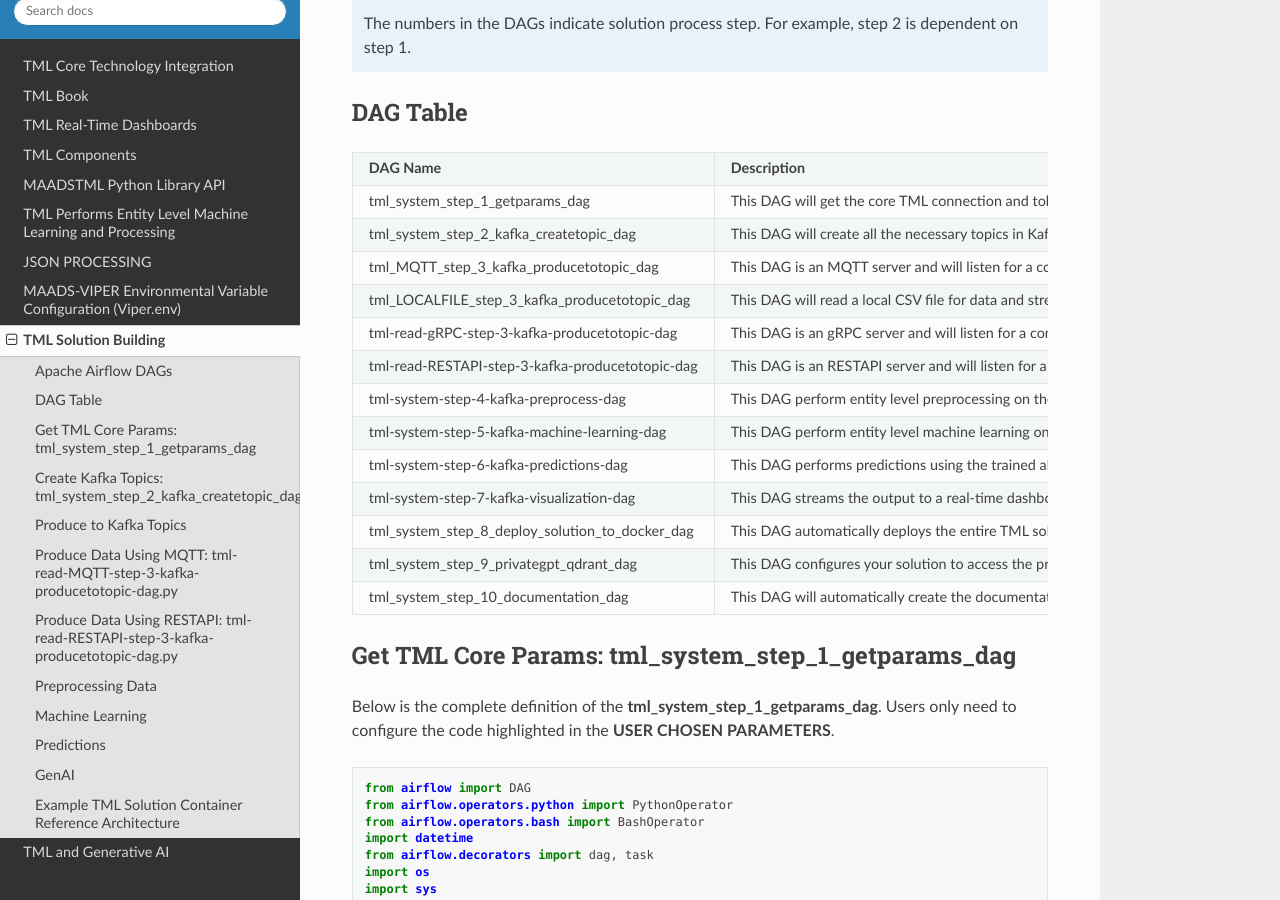
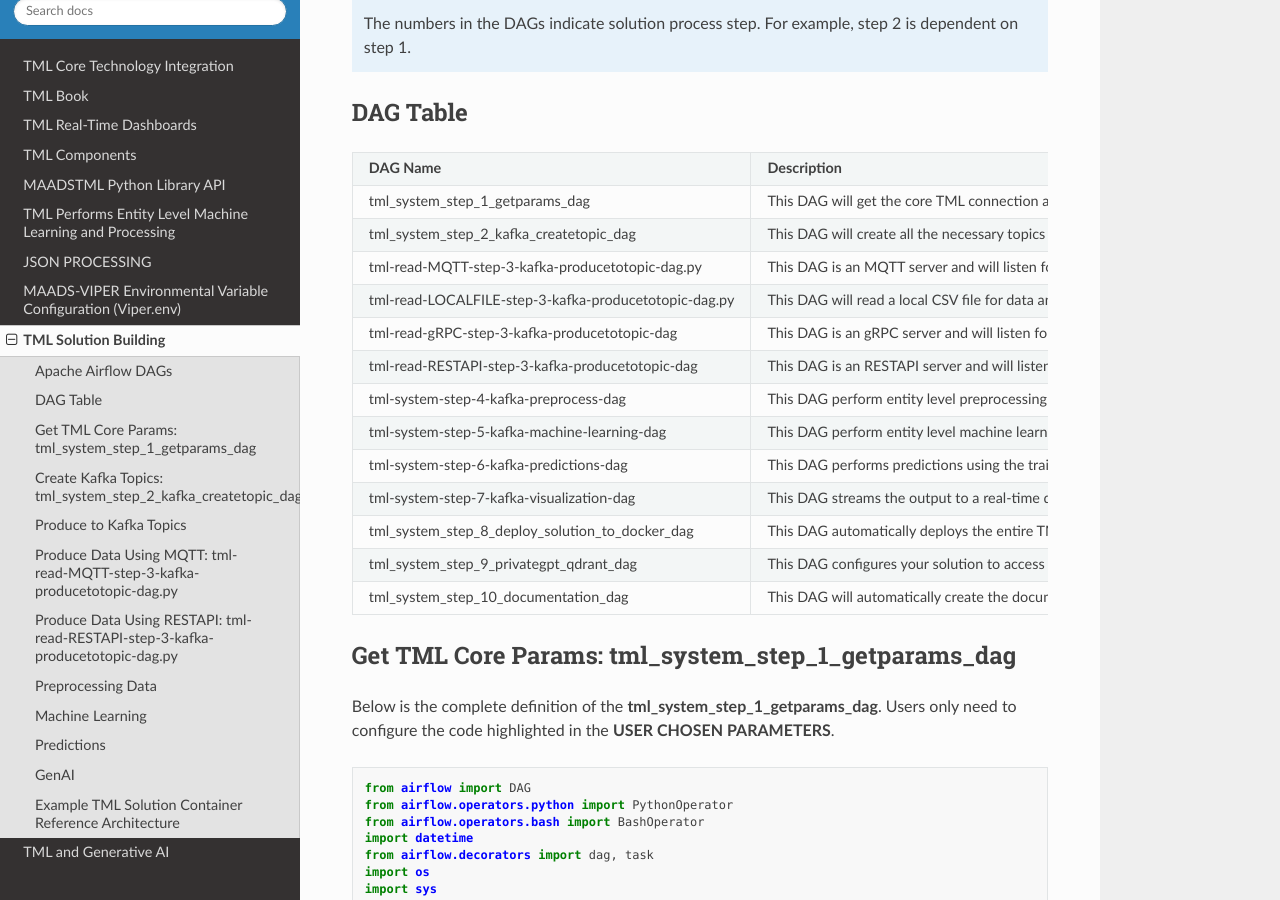
Before and after one commit to smaurice101/readthedocs, a Sphinx documentation site: the page built from docs/source/tmlbuilds.rst, in a window 1280 px wide and 900 px high, scrolled down 858 px. Built offline with Sphinx 7.4.7 and the Read the Docs theme 2.0.0, drawn with Linux system fonts in a browser that asks for light colours.

Commit message:
Update tmlbuilds.rst

```diff
--- a/docs/source/tmlbuilds.rst
+++ b/docs/source/tmlbuilds.rst
@@ -28,10 +28,10 @@
      - This DAG will get the core TML connection and tokens needed for operations.
    * - tml_system_step_2_kafka_createtopic_dag
      - This DAG will create all the necessary topics in Kafka (on-prem or Cloud) for your TML solution.
-   * - tml_MQTT_step_3_kafka_producetotopic_dag
+   * - tml-read-MQTT-step-3-kafka-producetotopic-dag.py
      - This DAG is an MQTT server and will listen for a connection from a client.  You use this if your TML solution ingests data from MQTT system like HiveMQ and
        stream it to Kafka.
-   * - tml_LOCALFILE_step_3_kafka_producetotopic_dag
+   * - tml-read-LOCALFILE-step-3-kafka-producetotopic-dag.py
      - This DAG will read a local CSV file for data and stream it to Kafka.
    * - tml-read-gRPC-step-3-kafka-producetotopic-dag
      - This DAG is an gRPC server and will listen for a connection from a gRPC client.  You use this if your TML solution ingests data from devices and you want to
```
